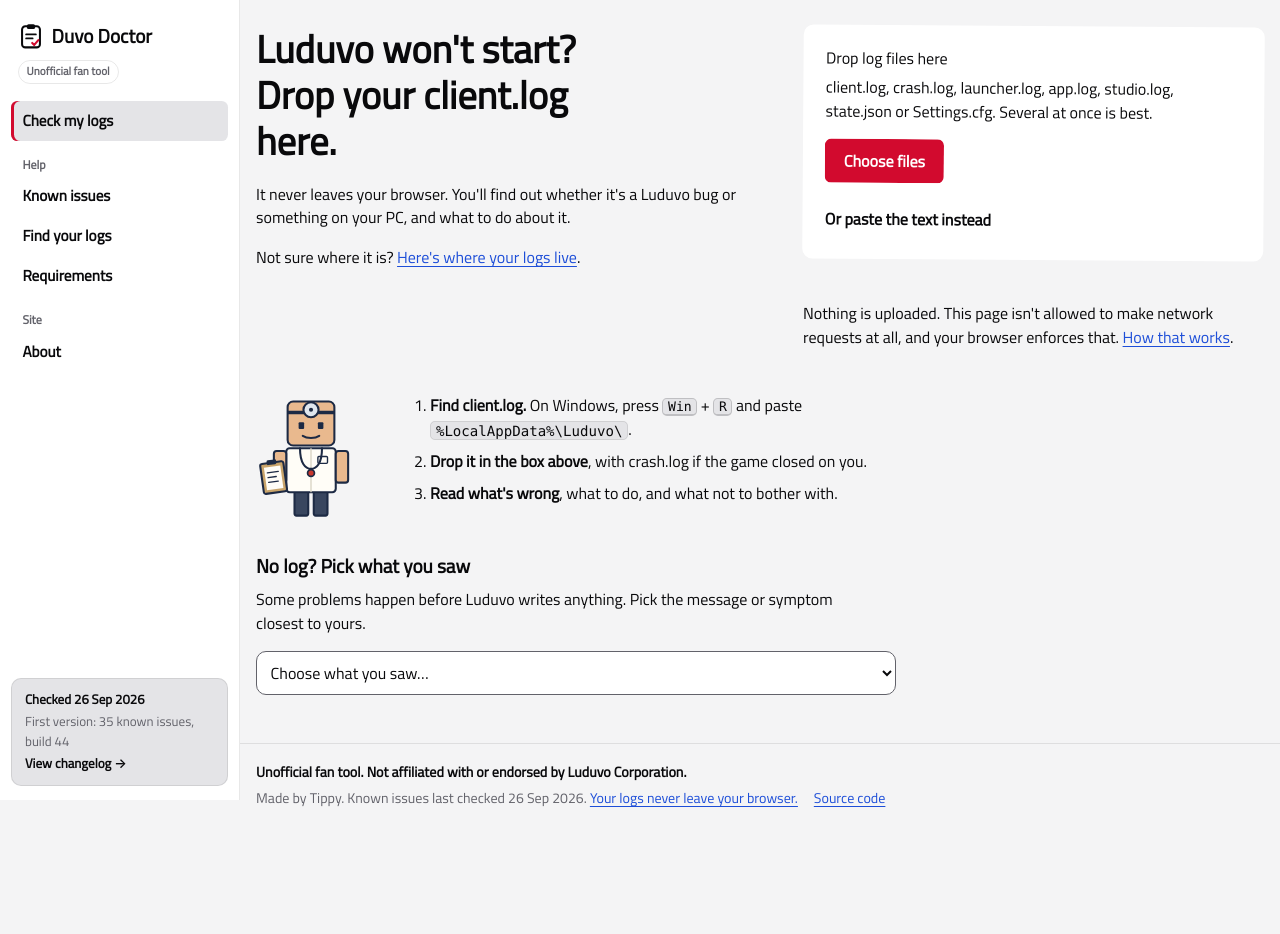
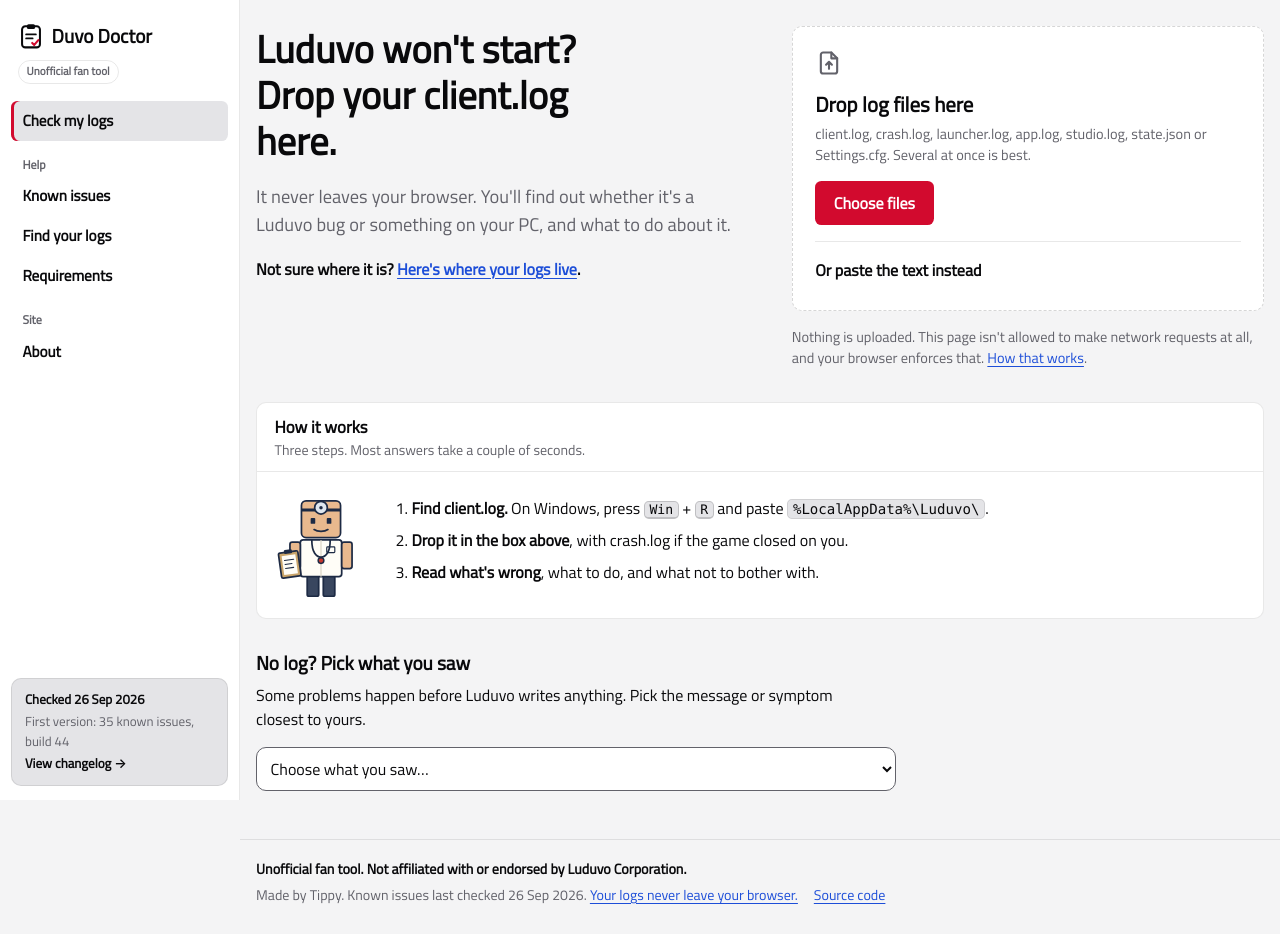
Before and after one commit to tippythetaidum/duvodoctor, a SvelteKit app: page / in a window 1280 px wide. Before the commit the page ends 837 px from the top, so only its background shows below. Built offline with nearby package versions, Linux system fonts and the light colour scheme.

Commit message:
restyle the doctor, issues, logs, requirements and about pages

```diff
--- a/src/routes/+page.svelte
+++ b/src/routes/+page.svelte
@@ -147,7 +147,7 @@
 	</div>
 
 	<div
-		class="drop sheet"
+		class="drop card"
 		class:dragging
 		role="group"
 		aria-labelledby="drop-label"
@@ -158,6 +158,10 @@
 		ondragleave={() => (dragging = false)}
 		ondrop={onDrop}
 	>
+		<svg class="drop-icon" viewBox="0 0 24 24" width="28" height="28" aria-hidden="true">
+			<path d="M14 3H7a2 2 0 0 0-2 2v14a2 2 0 0 0 2 2h10a2 2 0 0 0 2-2V8z" fill="none" stroke="currentColor" stroke-width="1.8" stroke-linejoin="round" />
+			<path d="M14 3v5h5M12 17v-6M9.5 13.5 12 11l2.5 2.5" fill="none" stroke="currentColor" stroke-width="1.8" stroke-linecap="round" stroke-linejoin="round" />
+		</svg>
 		<p id="drop-label" class="drop-title">Drop log files here</p>
 		<p class="drop-sub">
 			client.log, crash.log, launcher.log, app.log, studio.log, state.json or Settings.cfg. Several at once is best.
@@ -239,7 +243,7 @@
 			</div>
 
 			{#if done.result.verdict === 'healthy'}
-				<div class="sheet next">
+				<div class="card next">
 					<h3>If Luduvo still isn't working</h3>
 					<ol>
 						<li>
@@ -251,7 +255,7 @@
 					</ol>
 				</div>
 			{:else if done.result.verdict === 'unknown'}
-				<div class="sheet next">
+				<div class="card next">
 					<p>
 						Your log has {done.result.unexplainedErrors.length}
 						{done.result.unexplainedErrors.length === 1 ? 'error' : 'errors'} that don't match anything I know about yet.
@@ -263,7 +267,7 @@
 					</p>
 				</div>
 			{:else if done.result.verdict === 'inconclusive'}
-				<div class="sheet next">
+				<div class="card next">
 					<p>Nothing in these files matches a known problem, and there are no errors.</p>
 				</div>
 			{/if}
@@ -287,13 +291,21 @@
 		<ReportBuilder analysis={done.analysis} result={done.result} />
 	{/if}
 {:else if !items.length}
-	<section class="empty" aria-label="How it works">
-		<Mascot size={110} />
-		<ol class="how">
-			<li><strong>Find client.log.</strong> On Windows, press <kbd>Win</kbd> + <kbd>R</kbd> and paste <code>%LocalAppData%\Luduvo\</code>.</li>
-			<li><strong>Drop it in the box above</strong>, with crash.log if the game closed on you.</li>
-			<li><strong>Read what's wrong</strong>, what to do, and what not to bother with.</li>
-		</ol>
+	<section class="card empty" aria-labelledby="how-heading">
+		<div class="card-head">
+			<div>
+				<h2 id="how-heading">How it works</h2>
+				<p class="card-sub">Three steps. Most answers take a couple of seconds.</p>
+			</div>
+		</div>
+		<div class="card-body how-body">
+			<Mascot size={92} />
+			<ol class="how">
+				<li><strong>Find client.log.</strong> On Windows, press <kbd>Win</kbd> + <kbd>R</kbd> and paste <code>%LocalAppData%\Luduvo\</code>.</li>
+				<li><strong>Drop it in the box above</strong>, with crash.log if the game closed on you.</li>
+				<li><strong>Read what's wrong</strong>, what to do, and what not to bother with.</li>
+			</ol>
+		</div>
 	</section>
 	<SymptomPicker {catalog} />
 {/if}
@@ -307,61 +319,73 @@
 	}
 	@media (min-width: 900px) {
 		.intake {
-			grid-template-columns: 1.1fr 1fr;
+			grid-template-columns: 1.05fr 1fr;
 		}
 		.privacy {
 			grid-column: 2;
 		}
 	}
 	h1 {
-		max-width: 16ch;
+		max-width: 18ch;
 	}
 	.lede {
-		font-size: var(--step-1);
-		line-height: 1.45;
+		font-size: 1.15rem;
+		color: var(--muted-fg);
+	}
+	.find {
+		font-weight: 600;
 	}
 	.drop {
-		padding: 1.3rem 1.4rem;
-		border: 2px dashed var(--ink-soft);
-		text-align: left;
-		transform: rotate(0.4deg);
+		padding: 1.4rem 1.4rem 1.2rem;
+		border: 1px dashed var(--border-strong);
+		background: var(--card);
 	}
 	.drop.dragging {
-		border-color: var(--stamp);
-		background: var(--highlight-soft);
+		border-color: var(--primary);
+		background: var(--hover);
+	}
+	.drop-icon {
+		color: var(--muted-fg);
+		margin-bottom: 0.4rem;
 	}
 	.drop-title {
-		font-family: var(--heading);
-		font-size: var(--step-2);
-		margin: 0 0 0.3rem;
+		font-size: 1.3rem;
+		font-weight: 700;
+		margin: 0 0 0.2rem;
 	}
 	.drop-sub {
-		font-size: var(--step--1);
-		color: var(--ink-soft);
+		font-size: 0.9rem;
+		color: var(--muted-fg);
 	}
 	.paste {
 		margin-top: 1rem;
+		border-top: 1px solid var(--border);
+		padding-top: 0.5rem;
 	}
 	.paste summary {
 		cursor: pointer;
 		min-height: 40px;
 		display: flex;
 		align-items: center;
-		font-weight: 700;
+		font-weight: 600;
 	}
 	.paste textarea {
 		width: 100%;
 		font-family: var(--mono);
 		font-size: 0.8rem;
-		padding: 0.6rem;
-		border: 1px solid var(--ink-soft);
-		border-radius: var(--radius);
-		background: #fffef9;
+		padding: 0.6rem 0.7rem;
+		border: 1px solid var(--border-strong);
+		border-radius: var(--radius-sm);
+		background: var(--input);
 		margin: 0.4rem 0 0.6rem;
-		line-height: 1.4;
+		line-height: 1.45;
+	}
+	.paste textarea::placeholder {
+		color: var(--muted-fg);
 	}
 	.privacy {
-		font-size: var(--step--1);
+		font-size: 0.9rem;
+		color: var(--muted-fg);
 		margin: 0;
 	}
 	.files {
@@ -386,49 +410,53 @@
 		align-items: center;
 		gap: 0.1rem 0.5rem;
 		background: var(--card);
-		color: var(--ink);
-		border: 1px solid var(--rule);
-		border-radius: var(--radius);
-		padding: 0.2rem 0.2rem 0.2rem 0.7rem;
+		border: 1px solid var(--border);
+		border-radius: 999px;
+		padding: 0.15rem 0.2rem 0.15rem 0.85rem;
 	}
 	.chip-name {
 		font-family: var(--mono);
-		font-weight: 600;
 		font-size: 0.85rem;
 	}
 	.chip-meta,
 	.chip-warn {
-		font-size: 0.8rem;
-		color: var(--ink-soft);
+		font-size: 0.82rem;
+		color: var(--muted-fg);
 	}
 	.chip-warn {
-		color: var(--stamp-ink);
+		color: var(--danger-fg);
 	}
 	.chip-x {
 		min-width: 36px;
 		min-height: 36px;
 		border: 0;
+		border-radius: 999px;
 		background: none;
-		font-size: 1.3rem;
+		font-size: 1.25rem;
 		cursor: pointer;
-		color: var(--ink-soft);
+		color: var(--muted-fg);
+	}
+	.chip-x:hover {
+		background: var(--hover);
+		color: var(--fg);
 	}
 	.linkish {
 		background: none;
 		border: 0;
 		padding: 0;
 		min-height: 44px;
-		color: var(--link-on-page, var(--link));
+		color: var(--link);
 		text-decoration: underline;
 		cursor: pointer;
+		font-weight: 600;
 	}
 	.live .busy,
 	.live .error {
 		margin-top: 1rem;
 	}
 	.error {
-		color: var(--stamp);
-		font-weight: 700;
+		color: var(--danger-fg);
+		font-weight: 600;
 	}
 	.results {
 		display: grid;
@@ -437,7 +465,7 @@
 		grid-template-columns: 1fr;
 		align-items: start;
 	}
-	@media (min-width: 1000px) {
+	@media (min-width: 1100px) {
 		.results {
 			grid-template-columns: minmax(0, 1.6fr) minmax(0, 1fr);
 		}
@@ -454,40 +482,40 @@
 	}
 	.verdict h2 {
 		margin: 0;
+		font-size: 1.5rem;
 	}
 	.nudge {
 		margin: 0.5rem 0 0;
-		background: var(--highlight-soft);
-		color: var(--ink);
-		padding: 0.4rem 0.7rem;
-		border-left: 3px solid var(--highlight);
+		background: var(--warning-bg);
+		padding: 0.5rem 0.8rem;
+		border-radius: var(--radius-sm);
 	}
 	.next {
-		padding: 0.9rem 1.2rem;
+		padding: 0.9rem 1.15rem 0.4rem;
 		margin-bottom: 1rem;
 	}
 	.next h3 {
-		font-size: 1.05rem;
+		font-size: 1rem;
 	}
 	.empty {
+		margin-top: 2rem;
+	}
+	.how-body {
 		display: flex;
 		gap: 1.5rem;
 		align-items: center;
-		margin-top: 2.2rem;
 	}
 	.how {
 		margin: 0;
+		padding-left: 1.3rem;
 	}
 	.how li {
 		margin-bottom: 0.5rem;
 	}
 	@media (max-width: 560px) {
-		.empty {
+		.how-body {
 			flex-direction: column;
 			align-items: flex-start;
 		}
-		.drop {
-			transform: none;
-		}
 	}
 </style>
--- a/src/routes/about/+page.svelte
+++ b/src/routes/about/+page.svelte
@@ -147,7 +147,7 @@
 		margin-bottom: 2rem;
 	}
 	.sign {
-		font-family: var(--heading);
+		font-family: var(--font);
 		font-size: 1.4rem;
 		margin-bottom: 0;
 	}
@@ -160,7 +160,7 @@
 		margin-top: 2rem;
 	}
 	h2 {
-		font-size: var(--step-1);
+		font-size: 1.2rem;
 	}
 	li {
 		margin-bottom: 0.5rem;
--- a/src/routes/issues/+page.svelte
+++ b/src/routes/issues/+page.svelte
@@ -120,7 +120,7 @@
 
 <style>
 	.lede {
-		font-size: var(--step-1);
+		font-size: 1.2rem;
 		line-height: 1.45;
 	}
 	.filters {
@@ -134,20 +134,20 @@
 	.filters label span {
 		display: block;
 		font-weight: 700;
-		font-size: var(--step--1);
+		font-size: 0.9rem;
 	}
 	select {
 		min-height: 44px;
 		min-width: 10rem;
 		padding: 0.3rem 0.5rem;
-		border: 1px solid var(--ink-soft);
+		border: 1px solid var(--muted-fg);
 		border-radius: var(--radius);
-		background: #fffef9;
-		color: var(--ink);
+		background: var(--input);
+		color: var(--fg);
 	}
 	.count {
 		margin: 0 0 0.6rem auto;
-		font-size: var(--step--1);
+		font-size: 0.9rem;
 	}
 	.group {
 		margin-top: 2rem;
@@ -175,7 +175,7 @@
 	.blame {
 		font-family: var(--mono);
 		font-size: 0.78rem;
-		color: var(--ink-soft);
+		color: var(--muted-fg);
 	}
 	h3 {
 		font-size: 1.15rem;
@@ -183,7 +183,7 @@
 	}
 	.said {
 		font-style: italic;
-		color: var(--ink-soft);
+		color: var(--muted-fg);
 	}
 	dl {
 		display: grid;
@@ -197,7 +197,7 @@
 		font-size: 0.74rem;
 		text-transform: uppercase;
 		letter-spacing: 0.06em;
-		color: var(--ink-soft);
+		color: var(--muted-fg);
 		padding-top: 0.2rem;
 	}
 	dd {
@@ -206,8 +206,8 @@
 	.foot {
 		margin-top: auto;
 		font-size: 0.8rem;
-		color: var(--ink-soft);
-		border-top: 1px solid var(--rule);
+		color: var(--muted-fg);
+		border-top: 1px solid var(--border);
 		padding-top: 0.4rem;
 		margin-bottom: 0;
 	}
--- a/src/routes/issues/[id]/+page.svelte
+++ b/src/routes/issues/[id]/+page.svelte
@@ -134,7 +134,7 @@
 
 <style>
 	.crumb {
-		font-size: var(--step--1);
+		font-size: 0.9rem;
 	}
 	.page {
 		padding: 1.4rem 1.6rem;
@@ -152,36 +152,38 @@
 		gap: 0.2rem 0.9rem;
 		font-family: var(--mono);
 		font-size: 0.8rem;
-		color: var(--ink-soft);
+		color: var(--muted-fg);
 		margin-bottom: 0.4rem;
 	}
 	h1 {
-		font-size: var(--step-2);
+		font-size: 1.4rem;
 	}
 	h2 {
 		font-size: 1.1rem;
 		margin-top: 1.4rem;
 	}
 	.headline {
-		font-size: var(--step-1);
+		font-size: 1.2rem;
 		line-height: 1.4;
 	}
 	.dont li::marker {
 		content: '× ';
-		color: var(--stamp);
+		color: var(--danger-fg);
 		font-weight: 700;
 	}
 	.staff {
 		margin: 0.6rem 0;
 		padding: 0.6rem 0.9rem;
-		border: 1px dashed var(--rule);
+		border: 1px solid var(--border);
+		background: var(--muted);
+		border-radius: var(--radius-sm);
 	}
 	.staff p {
 		font-style: italic;
 		margin-bottom: 0.3rem;
 	}
 	.staff footer {
-		font-size: var(--step--1);
+		font-size: 0.9rem;
 	}
 	.patterns code {
 		font-size: 0.8rem;
@@ -189,12 +191,12 @@
 	.ref {
 		font-family: var(--mono);
 		font-size: 0.75rem;
-		color: var(--ink-soft);
+		color: var(--muted-fg);
 	}
 	.checked {
 		margin-top: 1.4rem;
-		font-size: var(--step--1);
-		color: var(--ink-soft);
+		font-size: 0.9rem;
+		color: var(--muted-fg);
 	}
 	@media (max-width: 560px) {
 		.page {
--- a/src/routes/logs/+page.svelte
+++ b/src/routes/logs/+page.svelte
@@ -61,7 +61,7 @@
 
 <style>
 	.lede {
-		font-size: var(--step-1);
+		font-size: 1.2rem;
 		line-height: 1.45;
 	}
 	.facts {
@@ -91,7 +91,7 @@
 	}
 	h3 {
 		font-size: 1.08rem;
-		font-family: var(--body);
+		font-family: var(--font);
 	}
 	.path {
 		display: flex;
@@ -102,16 +102,16 @@
 	}
 	.path code {
 		font-size: 0.95rem;
-		padding: 0.25rem 0.5rem;
-		background: var(--highlight-soft);
-		border: 1px solid var(--rule);
+		padding: 0.3rem 0.55rem;
+		background: var(--bg);
+		border: 1px solid var(--border-strong);
 	}
 	.sources {
-		font-size: var(--step--1);
-		color: var(--ink-soft);
+		font-size: 0.9rem;
+		color: var(--muted-fg);
 	}
 	.credit {
 		margin-top: 2rem;
-		font-size: var(--step--1);
+		font-size: 0.9rem;
 	}
 </style>
--- a/src/routes/requirements/+page.svelte
+++ b/src/routes/requirements/+page.svelte
@@ -44,7 +44,7 @@
 
 <style>
 	.lede {
-		font-size: var(--step-1);
+		font-size: 1.2rem;
 		line-height: 1.45;
 	}
 	.group {
@@ -53,15 +53,15 @@
 		max-width: 52rem;
 	}
 	h2 {
-		font-size: var(--step-1);
+		font-size: 1.2rem;
 	}
 	li {
 		margin-bottom: 0.6rem;
 	}
 	.sources {
 		display: block;
-		font-size: var(--step--1);
-		color: var(--ink-soft);
+		font-size: 0.9rem;
+		color: var(--muted-fg);
 	}
 	.features {
 		columns: 2 16rem;
@@ -73,6 +73,6 @@
 	}
 	.checked {
 		margin-top: 1.5rem;
-		font-size: var(--step--1);
+		font-size: 0.9rem;
 	}
 </style>
```
